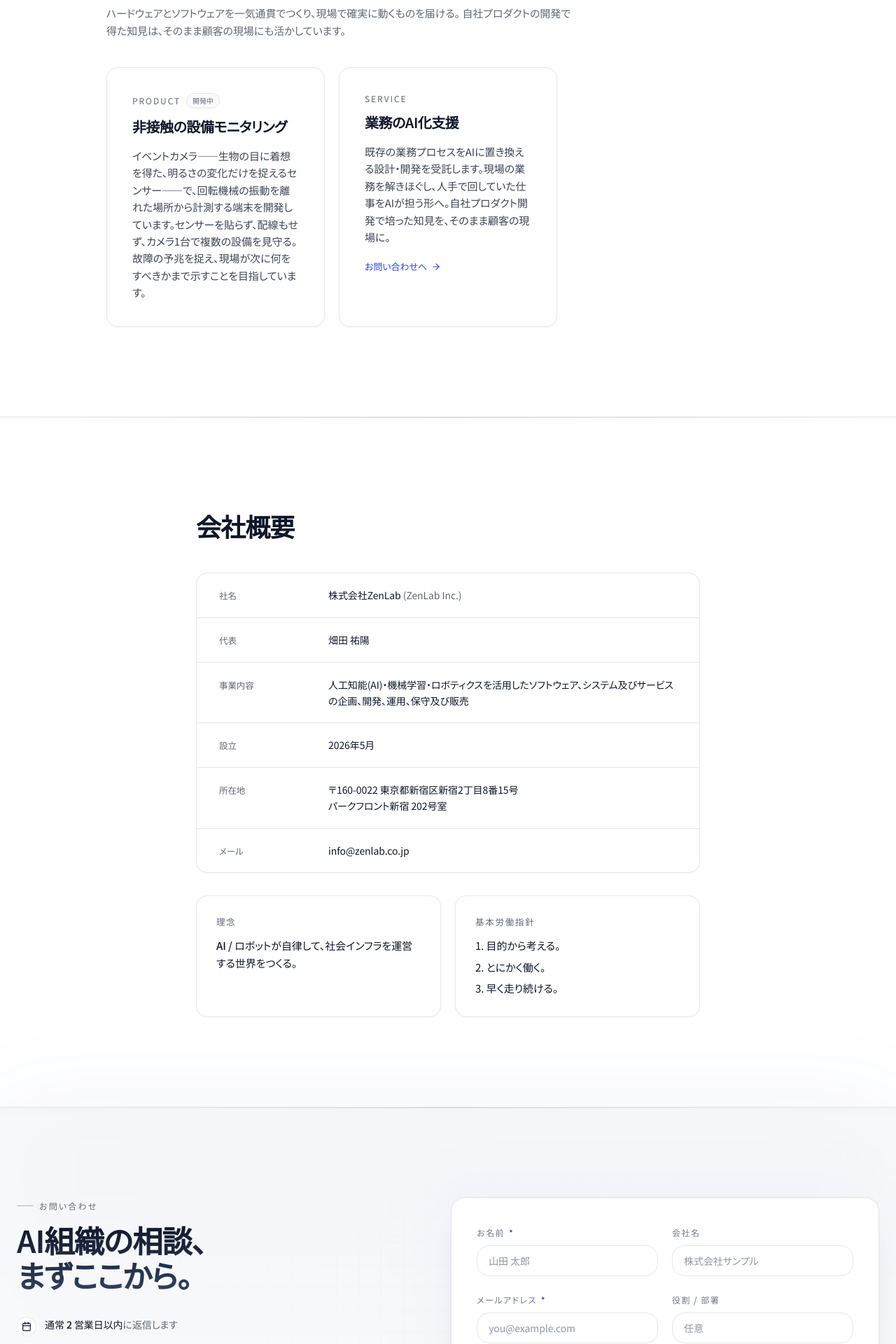
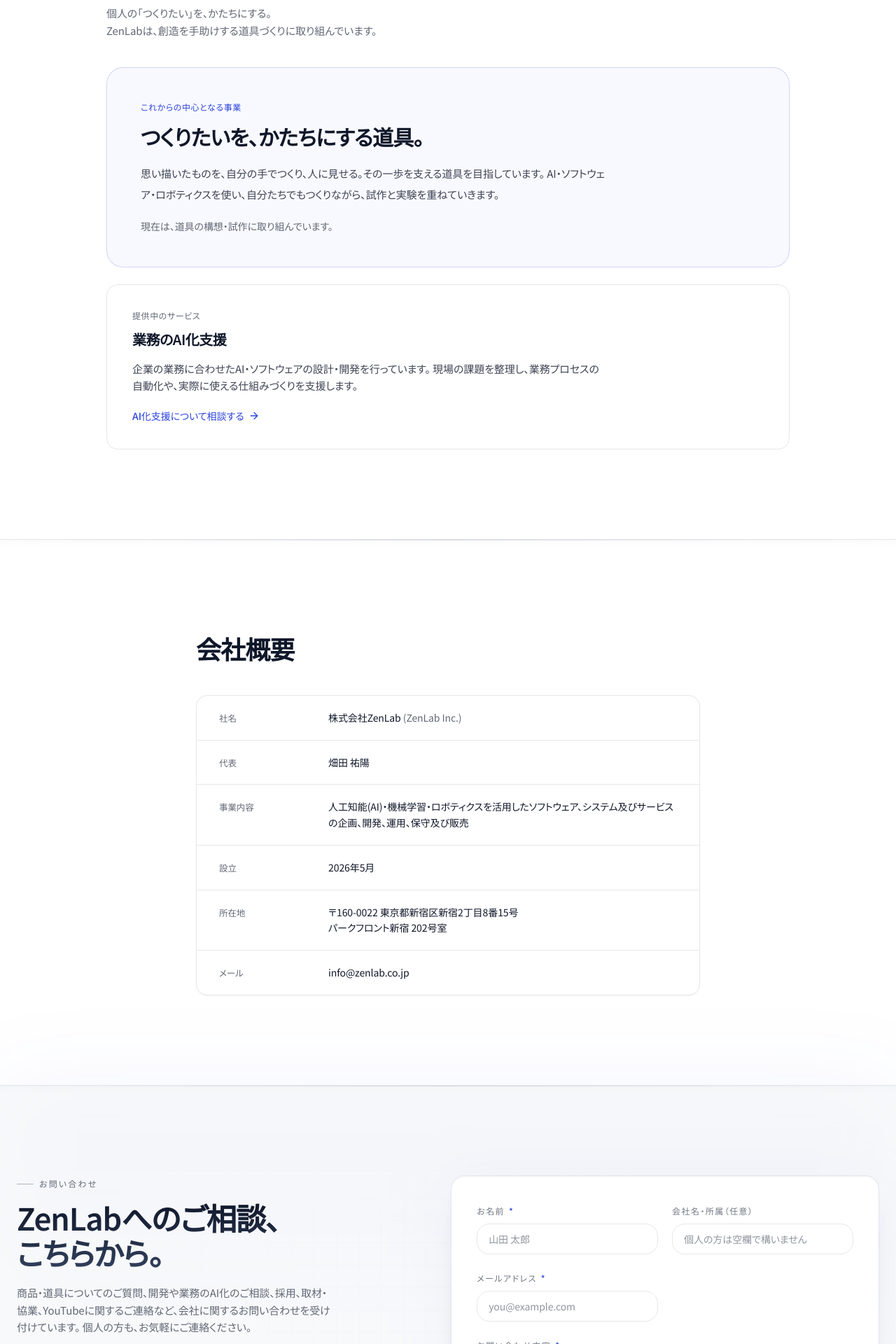
Before and after one commit to ZenLabInc/homepage, a Next.js app: page / in a window 1280 px wide. Shown: the part 920-2840 px from the top of the page at 70% size. Built offline with nearby package versions, Linux system fonts and the light colour scheme.

Commit message:
feat: focus business content on creative tools and general inquiries

```diff
--- a/src/app/layout.tsx
+++ b/src/app/layout.tsx
@@ -28,16 +28,8 @@
   creator: SITE.legalName,
   publisher: SITE.legalName,
   keywords: [
-    "イベントカメラ",
-    "振動監視",
-    "予知保全",
-    "非接触計測",
-    "設備モニタリング",
-    "AI受託開発",
-    "業務自動化",
-    "AIエンジニアリング",
-    "ロボティクス",
-    "ZenLab",
+    "創造の道具", "ものづくり", "AI", "ソフトウェア開発",
+    "ロボティクス", "AI受託開発", "業務自動化", "ZenLab",
   ],
   alternates: { canonical: SITE.url },
   openGraph: {
--- a/src/components/sections/company.tsx
+++ b/src/components/sections/company.tsx
@@ -79,33 +79,7 @@
           ))}
         </motion.dl>
 
-        <motion.div
-          initial={{ opacity: 0, y: 16 }}
-          whileInView={{ opacity: 1, y: 0 }}
-          viewport={{ once: true, margin: "-60px" }}
-          transition={{ duration: 0.5, delay: 0.08 }}
-          className="mt-8 grid gap-5 sm:grid-cols-2"
-        >
-          <div className="rounded-2xl border border-border bg-white p-6 sm:p-7 shadow-[0_1px_2px_0_rgb(15_23_42/0.04)]">
-            <p className="text-[12.5px] uppercase tracking-[0.14em] text-muted-foreground">
-              理念
-            </p>
-            <p className="mt-3 text-[15px] font-medium leading-relaxed text-foreground">
-              AI / ロボットが自律して、社会インフラを運営する世界をつくる。
-            </p>
-          </div>
 
-          <div className="rounded-2xl border border-border bg-white p-6 sm:p-7 shadow-[0_1px_2px_0_rgb(15_23_42/0.04)]">
-            <p className="text-[12.5px] uppercase tracking-[0.14em] text-muted-foreground">
-              基本労働指針
-            </p>
-            <ol className="mt-3 space-y-1.5 text-[15px] leading-relaxed text-foreground">
-              <li>1. 目的から考える。</li>
-              <li>2. とにかく働く。</li>
-              <li>3. 早く走り続ける。</li>
-            </ol>
-          </div>
-        </motion.div>
       </div>
     </section>
   );
--- a/src/components/sections/contact.tsx
+++ b/src/components/sections/contact.tsx
@@ -71,10 +71,15 @@
               </span>
             </motion.div>
             <h2 className="mt-4 text-[clamp(1.85rem,3.4vw,2.85rem)] font-semibold leading-[1.15] tracking-tight heading-gradient text-balance">
-              AI組織の相談、
+              ZenLabへのご相談、
               <br className="hidden sm:inline" />
-              まずここから。
+              こちらから。
             </h2>
+
+            <p className="mt-5 max-w-md text-[15px] leading-relaxed text-muted-foreground">
+              商品・道具についてのご質問、開発や業務のAI化のご相談、採用、取材・協業、YouTubeに関するご連絡など、会社に関するお問い合わせを受け付けています。
+              個人の方も、お気軽にご連絡ください。
+            </p>
 
             <ul className="mt-8 space-y-4 text-sm">
               <Bullet icon={Calendar}>
@@ -111,11 +116,11 @@
                     <Field id="name" label="お名前" required>
                       <Input id="name" name="name" required placeholder="山田 太郎" />
                     </Field>
-                    <Field id="company" label="会社名">
+                    <Field id="company" label="会社名・所属（任意）">
                       <Input
                         id="company"
                         name="company"
-                        placeholder="株式会社サンプル"
+                        placeholder="個人の方は空欄で構いません"
                       />
                     </Field>
                   </div>
@@ -129,13 +134,7 @@
                         placeholder="you@example.com"
                       />
                     </Field>
-                    <Field id="role" label="役割 / 部署">
-                      <Input
-                        id="role"
-                        name="role"
-                        placeholder="任意"
-                      />
-                    </Field>
+
                   </div>
 
                   <Field id="message" label="お問い合わせ内容" required>
@@ -143,7 +142,7 @@
                       id="message"
                       name="message"
                       required
-                      placeholder="ご相談内容をお書きください"
+                      placeholder="商品・道具、採用、YouTube、開発のご相談など、ご用件をお書きください"
                     />
                   </Field>
 
@@ -167,7 +166,7 @@
 
                   <div className="flex flex-col-reverse gap-3 sm:flex-row sm:items-center sm:justify-between pt-2">
                     <p className="text-[11.5px] text-muted-foreground/80">
-                      送信前に、内容を確認させていただきます。
+                      内容をご確認のうえ、送信してください。
                     </p>
                     <Button type="submit" size="lg" disabled={submitting}>
                       {submitting ? "送信中..." : "送信する"}
--- a/src/components/sections/services.tsx
+++ b/src/components/sections/services.tsx
@@ -1,127 +1,48 @@
 "use client";
 
-import * as React from "react";
 import { motion } from "framer-motion";
 import Link from "next/link";
 import { ArrowRight } from "lucide-react";
 
-type Item = {
-  kind: string;
-  title: string;
-  body: string;
-  status?: string;
-  cta?: boolean;
-  href?: string;
-};
-
-const items: Item[] = [
-  {
-    kind: "Product",
-    title: "非接触の設備モニタリング",
-    status: "開発中",
-    body: "イベントカメラ——生物の目に着想を得た、明るさの変化だけを捉えるセンサー——で、回転機械の振動を離れた場所から計測する端末を開発しています。センサーを貼らず、配線もせず、カメラ1台で複数の設備を見守る。故障の予兆を捉え、現場が次に何をすべきかまで示すことを目指しています。",
-  },
-  {
-    kind: "Service",
-    title: "業務のAI化支援",
-    cta: true,
-    body: "既存の業務プロセスをAIに置き換える設計・開発を受託します。現場の業務を解きほぐし、人手で回していた仕事をAIが担う形へ。自社プロダクト開発で培った知見を、そのまま顧客の現場に。",
-  },
-];
-
-function goToContact() {
-  document.getElementById("contact")?.scrollIntoView({ behavior: "smooth" });
-}
-
 export function Services() {
   return (
-    <section
-      id="services"
-      className="section-edge py-24 md:py-32 border-t border-border"
-    >
+    <section id="services" className="section-edge py-24 md:py-32 border-t border-border">
       <div className="container mx-auto max-w-5xl">
-        <motion.h2
-          initial={{ opacity: 0, y: 12 }}
-          whileInView={{ opacity: 1, y: 0 }}
-          viewport={{ once: true, margin: "-80px" }}
-          transition={{ duration: 0.5 }}
-          className="text-[clamp(1.75rem,3vw,2.25rem)] font-semibold tracking-tight text-foreground"
-        >
+        <motion.h2 initial={{ opacity: 0, y: 12 }} whileInView={{ opacity: 1, y: 0 }}
+          viewport={{ once: true }} transition={{ duration: 0.5 }}
+          className="text-[clamp(1.75rem,3vw,2.25rem)] font-semibold tracking-tight text-foreground">
           事業内容
         </motion.h2>
-
-        <motion.p
-          initial={{ opacity: 0, y: 12 }}
-          whileInView={{ opacity: 1, y: 0 }}
-          viewport={{ once: true, margin: "-60px" }}
-          transition={{ duration: 0.5, delay: 0.05 }}
-          className="mt-5 text-[15px] leading-relaxed text-muted-foreground max-w-2xl"
-        >
-          ハードウェアとソフトウェアを一気通貫でつくり、現場で確実に動くものを届ける。
-          自社プロダクトの開発で得た知見は、そのまま顧客の現場にも活かしています。
-        </motion.p>
-
-        <div className="mt-10 grid gap-5 sm:grid-cols-2 lg:grid-cols-3">
-          {items.map((item, i) => {
-            const clickable = Boolean(item.cta || item.href);
-            const go = item.href ? () => { window.location.href = item.href as string; } : goToContact;
-            return (
-              <motion.div
-                key={item.title}
-                initial={{ opacity: 0, y: 16 }}
-                whileInView={{ opacity: 1, y: 0 }}
-                viewport={{ once: true, margin: "-60px" }}
-                transition={{ duration: 0.5, delay: 0.1 + i * 0.06 }}
-                onClick={clickable ? go : undefined}
-                role={clickable ? "button" : undefined}
-                tabIndex={clickable ? 0 : undefined}
-                onKeyDown={
-                  clickable
-                    ? (e) => {
-                        if (e.key === "Enter" || e.key === " ") {
-                          e.preventDefault();
-                          go();
-                        }
-                      }
-                    : undefined
-                }
-                className={
-                  "rounded-2xl border border-border bg-white p-8 sm:p-9 shadow-[0_1px_2px_0_rgb(15_23_42/0.04)] transition-all" +
-                  (clickable
-                    ? " cursor-pointer hover:border-foreground/20 hover:shadow-[0_8px_24px_-16px_rgb(15_23_42/0.25)] focus-visible:outline-none focus-visible:ring-2 focus-visible:ring-accent/40"
-                    : "")
-                }
-              >
-                <p className="flex items-center gap-2 text-xs uppercase tracking-[0.16em] text-muted-foreground">
-                  {item.kind}
-                  {item.status && (
-                    <span className="inline-flex items-center rounded-full border border-border bg-muted/60 px-2 py-0.5 text-[10px] font-medium normal-case tracking-normal text-muted-foreground">
-                      {item.status}
-                    </span>
-                  )}
-                </p>
-                <h3 className="mt-3 text-xl font-semibold tracking-tight text-foreground">
-                  {item.title}
-                </h3>
-                <p className="mt-4 text-[15px] leading-relaxed text-foreground/80">
-                  {item.body}
-                </p>
-                {item.href && (
-                  <Link href={item.href} className="mt-5 inline-flex items-center gap-1.5 text-[13px] font-medium text-accent" onClick={(e) => e.stopPropagation()}>
-                    サービスの詳細へ
-                    <ArrowRight className="h-3.5 w-3.5" />
-                  </Link>
-                )}
-                {item.cta && (
-                  <p className="mt-5 inline-flex items-center gap-1.5 text-[13px] font-medium text-accent">
-                    お問い合わせへ
-                    <ArrowRight className="h-3.5 w-3.5" />
-                  </p>
-                )}
-              </motion.div>
-            );
-          })}
-        </div>
+        <p className="mt-5 max-w-2xl text-[15px] leading-relaxed text-muted-foreground">
+          個人の「つくりたい」を、かたちにする。<br />
+          ZenLabは、創造を手助けする道具づくりに取り組んでいます。
+        </p>
+        <motion.article initial={{ opacity: 0, y: 16 }} whileInView={{ opacity: 1, y: 0 }}
+          viewport={{ once: true }} transition={{ duration: 0.5 }}
+          className="mt-10 rounded-3xl border border-accent/20 bg-accent/[0.03] p-8 sm:p-12">
+          <p className="text-xs font-medium tracking-wider text-accent">これからの中心となる事業</p>
+          <h3 className="mt-4 text-2xl sm:text-3xl font-semibold tracking-tight text-foreground">
+            つくりたいを、かたちにする道具。
+          </h3>
+          <p className="mt-5 max-w-2xl text-[15px] leading-loose text-foreground/80">
+            思い描いたものを、自分の手でつくり、人に見せる。その一歩を支える道具を目指しています。
+            AI・ソフトウェア・ロボティクスを使い、自分たちでもつくりながら、試作と実験を重ねていきます。
+          </p>
+          <p className="mt-5 text-sm text-muted-foreground">現在は、道具の構想・試作に取り組んでいます。</p>
+        </motion.article>
+        <motion.article initial={{ opacity: 0, y: 12 }} whileInView={{ opacity: 1, y: 0 }}
+          viewport={{ once: true }} transition={{ duration: 0.5 }}
+          className="mt-6 rounded-2xl border border-border bg-white p-8 sm:p-9">
+          <p className="text-xs font-medium tracking-wider text-muted-foreground">提供中のサービス</p>
+          <h3 className="mt-3 text-xl font-semibold tracking-tight text-foreground">業務のAI化支援</h3>
+          <p className="mt-4 max-w-2xl text-[15px] leading-relaxed text-foreground/80">
+            企業の業務に合わせたAI・ソフトウェアの設計・開発を行っています。
+            現場の課題を整理し、業務プロセスの自動化や、実際に使える仕組みづくりを支援します。
+          </p>
+          <Link href="#contact" className="mt-5 inline-flex items-center gap-1.5 rounded text-sm font-medium text-accent hover:underline focus-visible:outline-none focus-visible:ring-2 focus-visible:ring-accent">
+            AI化支援について相談する<ArrowRight aria-hidden="true" className="h-4 w-4" />
+          </Link>
+        </motion.article>
       </div>
     </section>
   );
--- a/src/lib/site.ts
+++ b/src/lib/site.ts
@@ -7,7 +7,7 @@
   tagline: "AI / ロボットが自律して、社会インフラを運営する世界をつくる。",
   taglineEn: "AI teams that run the business.",
   description:
-    "ZenLab(株式会社ZenLab)は、AI・ロボティクスで現場の自動化を支援するエンジニアリングスタジオです。イベントカメラを用いた非接触の設備モニタリング端末を自社開発しています。",
+    "ZenLab(株式会社ZenLab)は、個人の創造を手助けする道具づくりに取り組んでいます。AI・ソフトウェア・ロボティクスを使った試作・開発と、企業向けの業務のAI化支援を行っています。",
   email: "info@zenlab.co.jp",
   contactPath: "/#contact",
   founded: "2026年5月",
```
